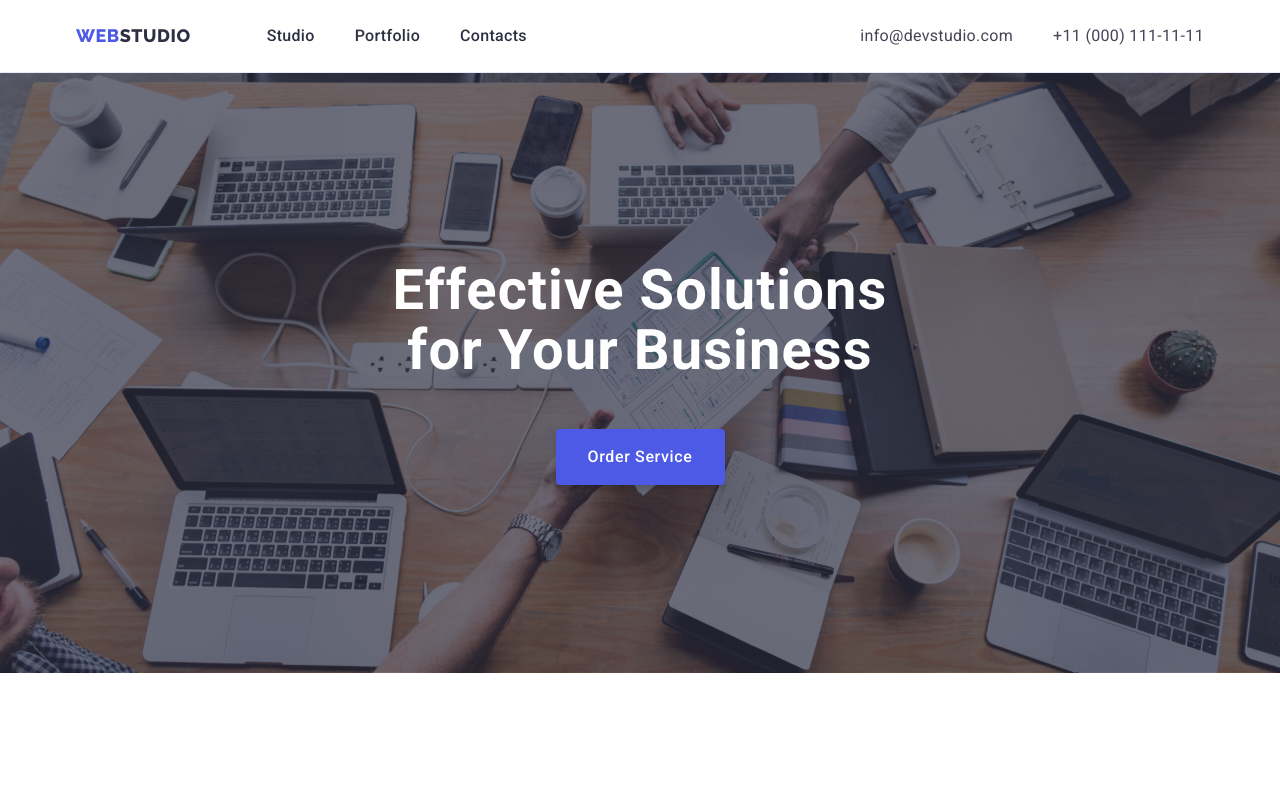
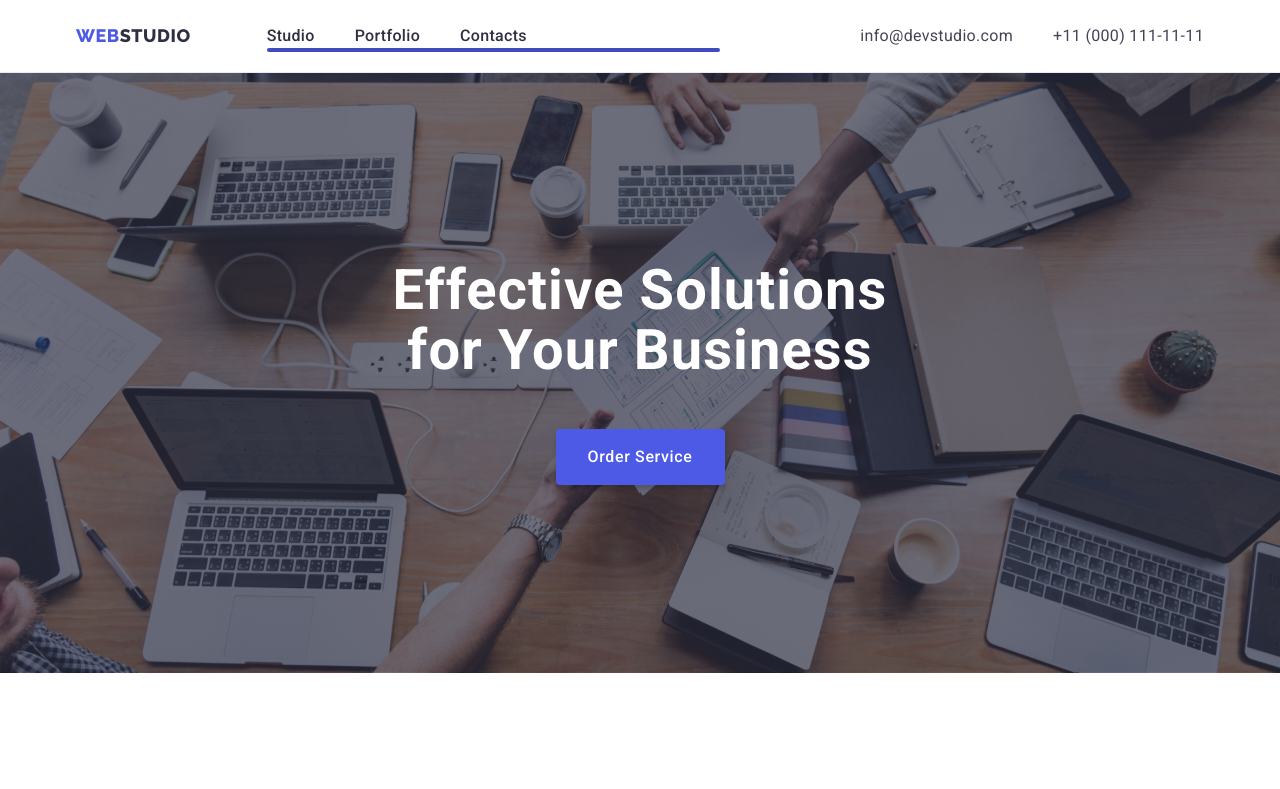
Before and after one commit to Kseniia111/goit-markup-hw-05, a plain HTML site: page index.html in a window 1280 px wide. Shown: the top 789 px of the page. Drawn offline with nearby package versions, Linux system fonts and the light colour scheme.

Commit message:
First Commit

```diff
--- a/css/styles.css
+++ b/css/styles.css
@@ -88,6 +88,7 @@ button {
 }
 
 .header-nav {
+    /*position: relative;*/
     display: flex;
     align-items: center;
 }
@@ -119,6 +120,20 @@ button {
     color: var(--ocean);
 }
 
+.menu-container {
+    position: relative;
+}
+
+.header-link-text::after {
+    content: "";
+    display: block;
+    width: 100%;
+    height: 4px;
+    border-radius: 2px;
+    background-color: var(--ocean);
+    position: absolute;
+}
+
 .header-link-text {
     font-weight: 500;
     font-size: 16px;
@@ -131,6 +146,7 @@ button {
 }
 
 .header-lists {
+
     display: flex;
     gap: 40px;
 }
@@ -352,12 +368,7 @@ button {
 }
 
 .customer-item {
-    display: flex;
     height: 88px;
-    justify-content: center;
-    align-items: center;
-    background-color: var(--white);
-
     width: calc((100% - 120px) / 6);
 }
 
--- a/index.html
+++ b/index.html
@@ -28,6 +28,7 @@
         <div class="container header-container">
             <nav class="header-nav">
             <a class="logo link" href="./index.html">Web<span class="logo-studio-header">Studio</span></a>
+                <div class="menu-container">
             <ul class="list header-lists">
                 <li>
                     <a class="header-link-text link" href="./index.html">Studio</a>
@@ -38,6 +39,7 @@
                 <li><a class="header-link-text link" href="">Contacts</a>
                 </li>
             </ul>
+                </div>
             </nav>
             <address class="contacts">
                 <ul class="list contacts-list">
```
